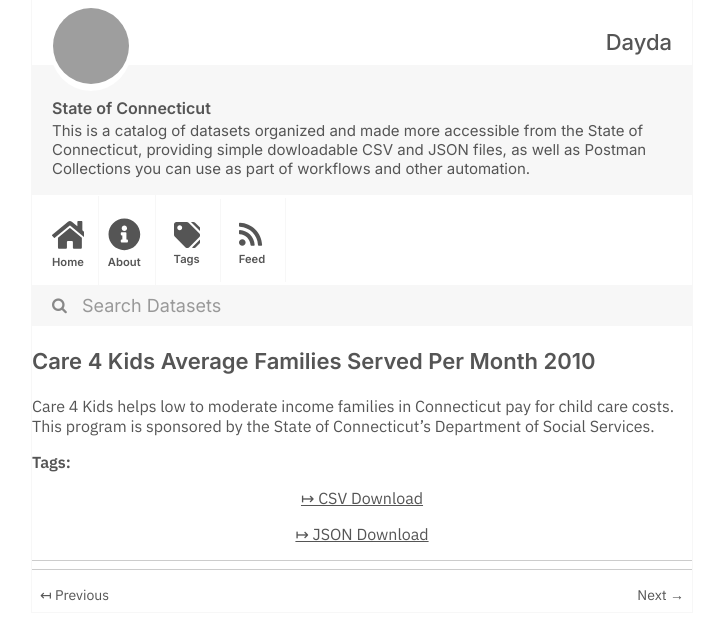
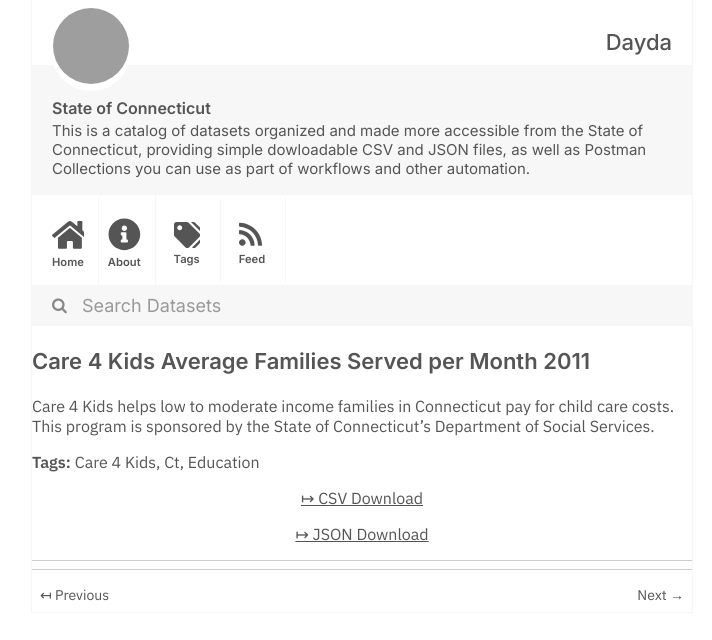
Before and after one commit to dayda-entities/state-of-connecticut, a Jekyll site: the page built from _posts/2020-11-12-care-4-kids-average-families-s.md, in a window 1280 px wide, cut to the strip 0-640 px from the top of the page. Shown: the whole strip, without its empty margins (278-990 px from the left). Built offline with Jekyll 4.4.1, drawn with Linux system fonts in a browser that asks for light colours; grey boxes are pictures that could not be loaded.

```diff
--- a/_posts/2020-11-12-care-4-kids-average-families-s.md
+++ b/_posts/2020-11-12-care-4-kids-average-families-s.md
@@ -1,14 +1,17 @@
 ---
-title: Care 4 Kids Average Families Served Per Month 2010
-created: '2020-11-12T14:56:50.569953'
-modified: '2020-11-12T14:56:50.569963'
+title: Care 4 Kids Average Families Served per Month 2011
+created: '2020-11-12T14:54:06.553429'
+modified: '2020-11-12T14:54:06.553436'
 state: active
 type: dataset
-tags: []
+tags:
+  - Care 4 Kids
+  - Ct
+  - Education
 groups:
   - Local Government
-csv_url: 'https://data.ct.gov/api/views/m3xd-9xcw/rows.csv?accessType=DOWNLOAD'
-json_url: 'https://data.ct.gov/api/views/m3xd-9xcw/rows.json?accessType=DOWNLOAD'
+csv_url: 'https://data.ct.gov/api/views/59q7-vx2z/rows.csv?accessType=DOWNLOAD'
+json_url: 'https://data.ct.gov/api/views/59q7-vx2z/rows.json?accessType=DOWNLOAD'
 layout: post
 
 ---
```
